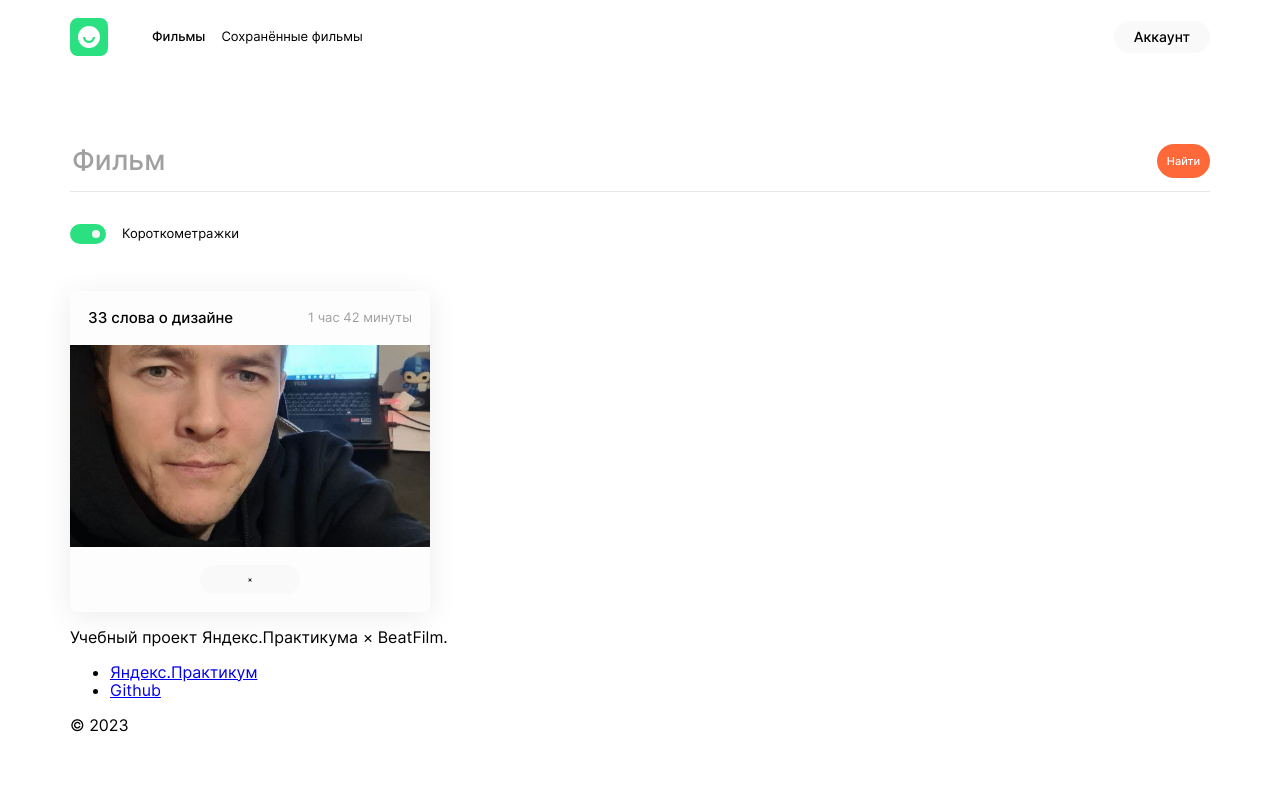
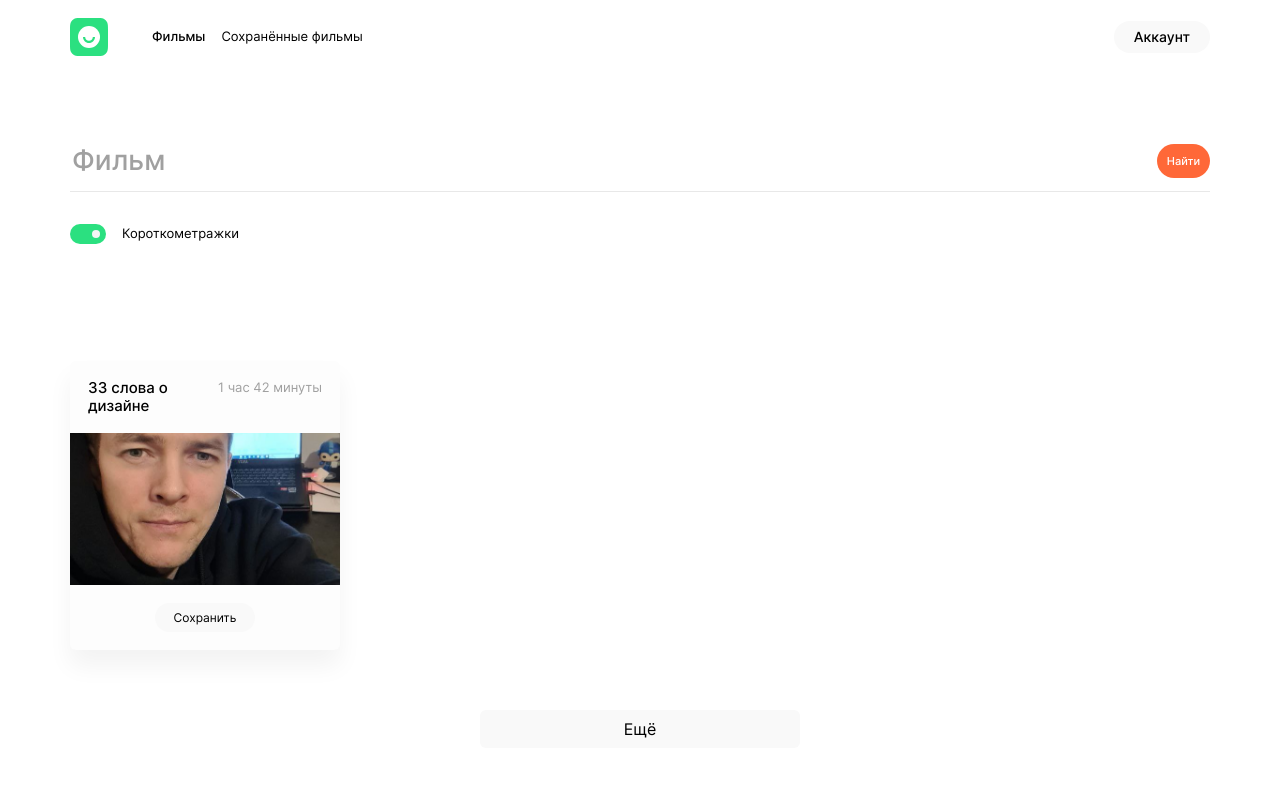
Before and after one commit to Newet7/movies-explorer-frontend, a React (Create React App) app: page /movies in a window 1280 px wide. Shown: the top 800 px of the page. Built offline with nearby package versions, Linux system fonts and the light colour scheme.

Commit message:
lvl2: cardlist st add more

```diff
--- a/src/components/Navigation/Navigation.css
+++ b/src/components/Navigation/Navigation.css
@@ -31,7 +31,7 @@
 }
 
 .navigation__open-button:active {
-  transform: scale(0.8);
+  transform: scale(0.9);
 }
 
 @media (min-width: 1280px) {
@@ -142,7 +142,7 @@
 }
 
 .navigation__close-button:active {
-  transform: scale(0.8);
+  transform: scale(0.9);
 }
 
 @media (min-width: 768px) {
--- a/src/components/moviess/CardButton/CardButton.css
+++ b/src/components/moviess/CardButton/CardButton.css
@@ -3,7 +3,8 @@
   border: none;
   cursor: pointer;
   /* Анимация */
-  transition: transform 0.3s, opacity 0.3s;
+  transition: transform 0.3s, opacity 0.3s, background-color 0.6s linear,
+    color 0.6s linear;
   /* Текст */
   font-style: normal;
   font-weight: 400;
@@ -14,7 +15,7 @@
   /* Размеры */
   padding: 9px 15px;
   border-radius: 30px;
-  min-height: 29px;
+  height: 29px;
   min-width: 100px;
   /* Иконка */
   background-color: var(--movie-button);
@@ -24,7 +25,7 @@
 }
 
 .card-button:active {
-  transform: scale(0.8);
+  transform: scale(0.9);
 }
 
 .card-button:hover {
@@ -33,9 +34,9 @@
 
 .card-button_type_done {
   background-color: var(--movie-button-done);
-  background-image: url(../../../images/saved-icon.svg);
+  background-image: url(../../../images/icon__done.svg);
 }
 
 .card-button_type_delete {
-  background-image: url(../../../images/del-icon.svg);
+  background-image: url(../../../images/icon__delete.svg);
 }
--- a/src/components/moviess/CardButton/CardButton.js
+++ b/src/components/moviess/CardButton/CardButton.js
@@ -1,7 +1,7 @@
 import classNames from "classnames";
 import "./CardButton.css";
 
-function CardButton({ className, type }) {
+function CardButton({ className, type, onClick }) {
   const TYPE_CONFIG = {
     save: {
       text: "Сохранить",
@@ -31,6 +31,7 @@ function CardButton({ className, type }) {
       {...(TYPE_CONFIG[type].alt
         ? { "aria-label": TYPE_CONFIG[type].alt }
         : {})}
+        onClick={onClick}
     >
       {TYPE_CONFIG[type].text}
     </button>
--- a/src/components/moviess/FilterCheckbox/FilterCheckbox.css
+++ b/src/components/moviess/FilterCheckbox/FilterCheckbox.css
@@ -101,7 +101,7 @@
 /* В фокусе */
 .checkbox__system-checkbox:focus ~ .checkbox__label {
   text-decoration: underline;
-  text-decoration-line: solid;
   text-decoration-color: var(--primary);
   text-underline-offset: 5px;
+  text-decoration-style: dotted;
 }
--- /dev/null
+++ b/src/components/moviess/More/More.css
@@ -0,0 +1,34 @@
+.more {
+  padding-top: 50px;
+  padding-bottom: 80px;
+  display: flex;
+  justify-content: center;
+}
+
+.more__button {
+  /* Сброс */
+  display: block;
+  border: none;
+  cursor: pointer;
+  /* Внешний вид */
+  background-color: var(--movie-button);
+  border-radius: 6px;
+  min-width: 240px;
+  padding: 10px 20px;
+  /* Анимация */
+  transition: opacity 0.3s, transform 0.3s;
+}
+
+@media (min-width: 768px) {
+  .more__button {
+    min-width: 320px;
+  }
+}
+
+.more__button:active {
+  transform: scale(0.9);
+}
+
+.more__button:hover {
+  opacity: 0.8;
+}
--- /dev/null
+++ b/src/components/moviess/More/More.js
@@ -0,0 +1,13 @@
+import "./More.css";
+
+function More() {
+  return (
+    <section className="more section">
+      <button className="more__button" type="button">
+        Ещё
+      </button>
+    </section>
+  );
+}
+
+export default More;
--- a/src/components/moviess/Movies/Movies.js
+++ b/src/components/moviess/Movies/Movies.js
@@ -3,6 +3,7 @@ import Header from "../../Header/Header";
 import Navigation from "../../Navigation/Navigation";
 import SearchForm from "../SearchForm/SearchForm";
 import MoviesCardList from "../MoviesCardList/MoviesCardList";
+import More from '../More/More';
 import "./Movies.css";
 
 function Movies() {
@@ -14,6 +15,7 @@ function Movies() {
       <main>
         <SearchForm />
         <MoviesCardList />
+        <More />
       </main>
       <Footer />
     </>
--- a/src/components/moviess/MoviesCard/MoviesCard.css
+++ b/src/components/moviess/MoviesCard/MoviesCard.css
@@ -1,18 +1,19 @@
 .movie-card {
   --gap: 14px;
   display: block;
-    max-width: 360px;
+  max-width: 270px;
   padding-block: var(--gap);
   /* Внешний вид */
   background-color: var(--card);
   border-radius: 6px;
-    box-shadow: 0px 4px 30px rgba(0, 0, 0, 0.08);
+  box-shadow: 0 16px 24px rgba(0, 0, 0, 0.05);
   color: var(--on-card);
   /* Расположение элементов */
   display: grid;
-    grid-template-columns: 1fr max-content;
   column-gap: var(--gap);
   row-gap: var(--gap);
+  grid-template-columns: 1fr max-content;
+  grid-template-rows: 1fr auto auto;
   grid-template-areas:
     "name duration"
     "thumbnail thumbnail"
--- a/src/components/moviess/MoviesCard/MoviesCard.js
+++ b/src/components/moviess/MoviesCard/MoviesCard.js
@@ -2,14 +2,33 @@ import "./MoviesCard.css";
 
 import photo from "../../../images/photo_2023-12-22_14-37-39.jpg";
 import CardButton from "../CardButton/CardButton";
+import React from "react";
 
 function MoviesCard() {
+  // TESTING BUTTON CLICK
+  const [isSaved, setIsSaved] = React.useState(false);
+
+  function handleClick() {
+    setIsSaved((state) => !state);
+  }
   return (
     <li className="movie-card">
+      <img src={photo} alt="" className="movie-card__thumbnail" />
       <h3 className="movie-card__name">33 слова о дизайне</h3>
       <p className="movie-card__duration">1 час 42 минуты</p>
-      <img src={photo} alt="" className="movie-card__thumbnail" />
-      <CardButton className="movie-card__button" type="delete" />
+      {isSaved ? (
+        <CardButton
+          className="movie-card__button"
+          type="done"
+          onClick={handleClick}
+        />
+      ) : (
+        <CardButton
+          className="movie-card__button"
+          type="save"
+          onClick={handleClick}
+        />
+      )}
     </li>
   );
 }
--- a/src/components/moviess/MoviesCardList/MoviesCardList.css
+++ b/src/components/moviess/MoviesCardList/MoviesCardList.css
@@ -0,0 +1,29 @@
+.movie-card-list {
+  /* Сброс */
+  list-style: none;
+  margin: 0;
+  padding: 0;
+  /* Расположение элементов */
+  display: grid;
+  grid-template-columns: repeat(auto-fit, minmax(280px, 1fr));
+  gap: 14px;
+  justify-content: center;
+  /* Отступы */
+  padding-top: 40px;
+  padding-bottom: 30px;
+}
+
+@media (min-width: 768px) {
+  .movie-card-list {
+    column-gap: 24px;
+    row-gap: 35px;
+    padding-top: 70px;
+  }
+}
+
+@media (min-width: 1280px) {
+  .movie-card-list {
+    gap: 32px;
+    padding-bottom: 10px;
+  }
+}
--- a/src/components/moviess/SearchForm/SearchForm.css
+++ b/src/components/moviess/SearchForm/SearchForm.css
@@ -101,5 +101,5 @@
 }
 
 .search-form__button:active {
-  transform: scale(0.8);
+  transform: scale(0.9);
 }
```
Also changed, not shown: src/images/icon__delete.svg (added), src/images/icon__done.svg (added). Lines whose indentation alone changed are shown as unchanged.
